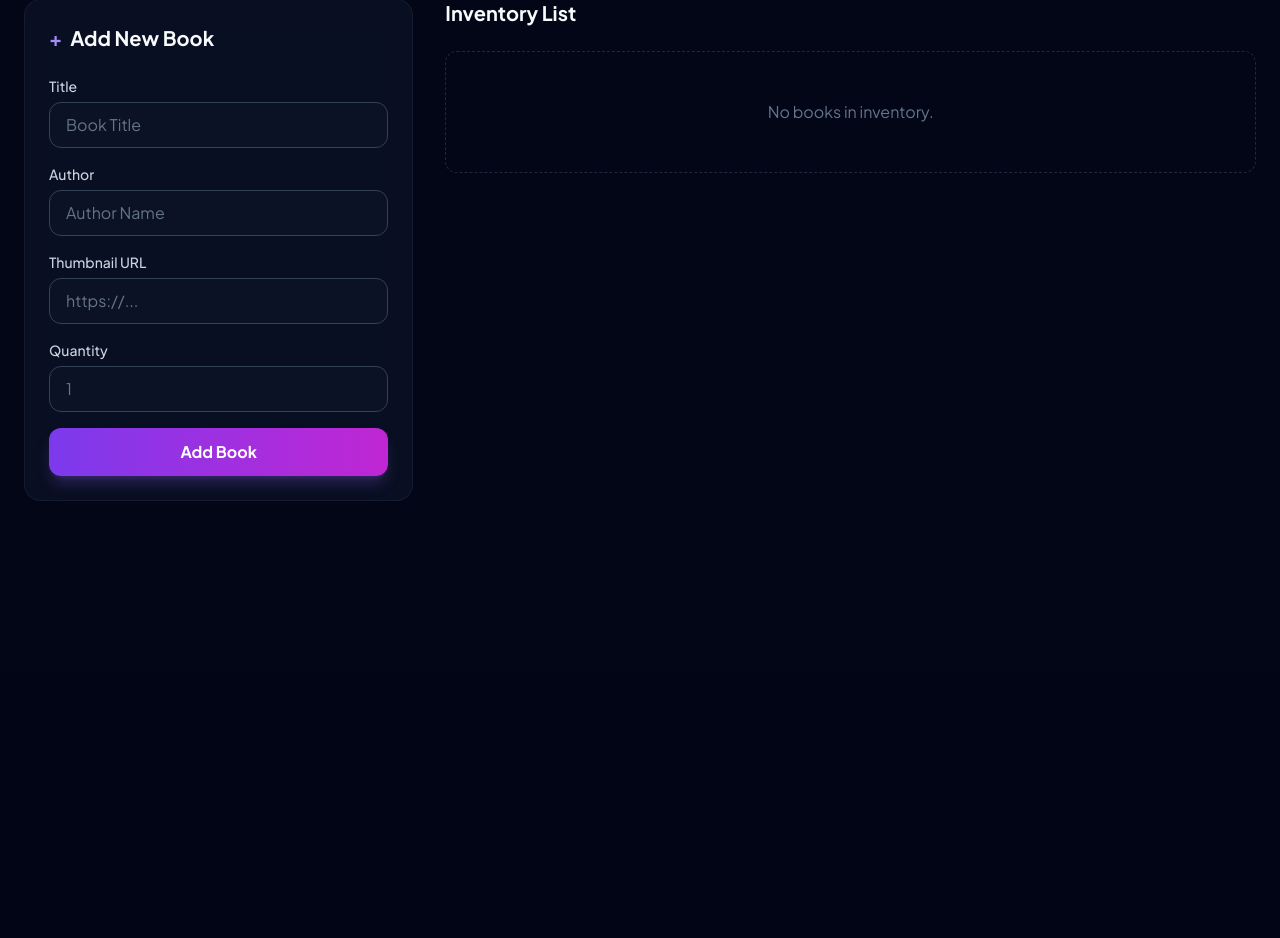
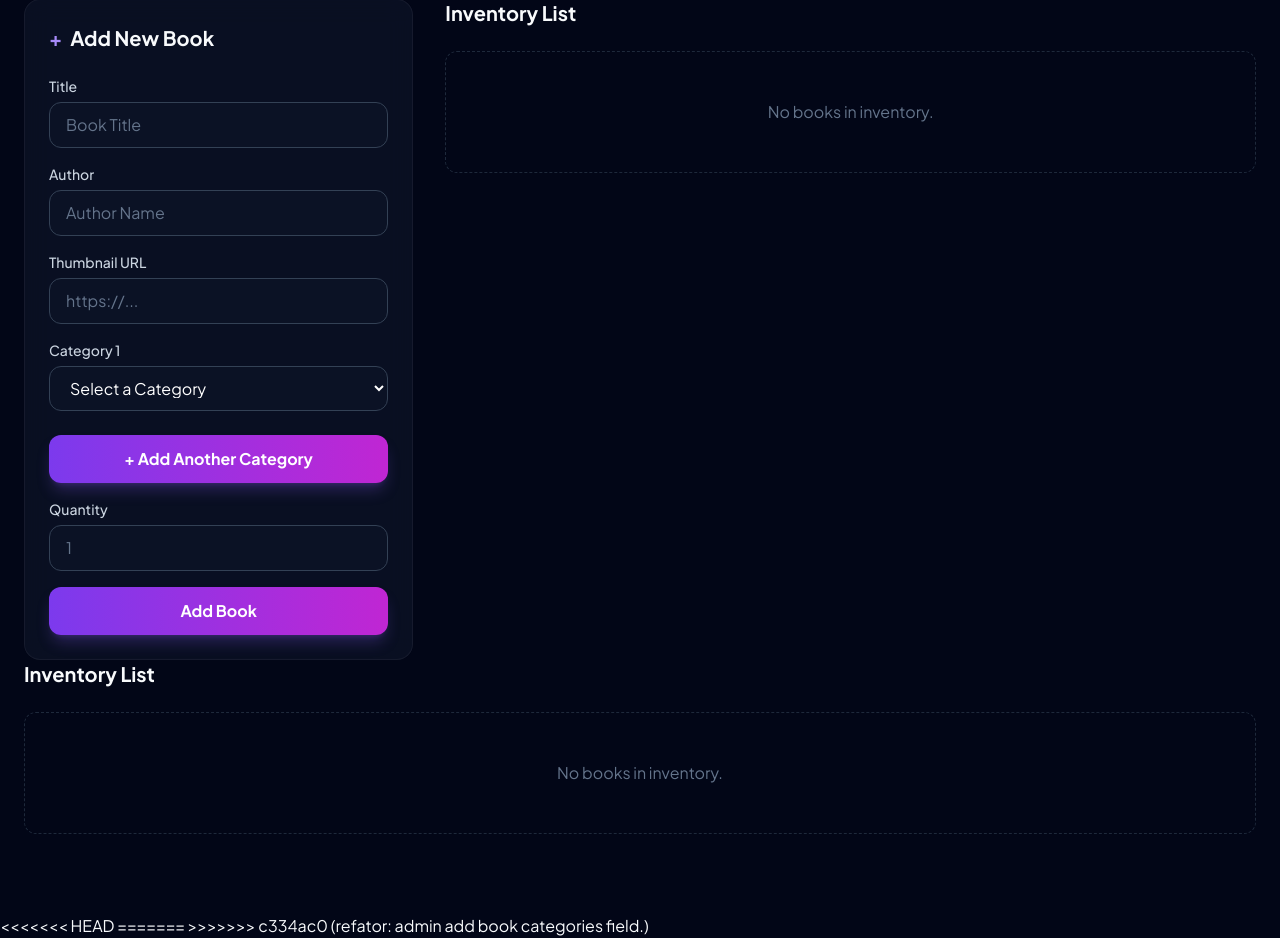
Before and after one commit to Pedrocrlx/library-management-system, a Django app: template django-app/library/templates/admin-manage.html in a window 1280 px wide. Shown: the part 129-1067 px from the top of the page. Before the commit the page ends 630 px from the top, so only its background shows below. Run offline with Django 5.2, Linux system fonts and the light colour scheme; the template is opened without the code that fills it, so the values that code supplies are empty; some libraries are stand-ins or nearby versions.

Commit message:
refator: admin add book categories field.

```diff
--- a/django-app/library/templates/admin-manage.html
+++ b/django-app/library/templates/admin-manage.html
@@ -76,6 +76,7 @@
     <!-- Main Content -->
     <main class="flex-grow pt-32 pb-20 px-6">
         <div class="max-w-7xl mx-auto grid lg:grid-cols-3 gap-8">
+
             <!-- Add Book Form -->
             <div class="lg:col-span-1">
                 <div class="glass-card rounded-2xl p-6 sticky top-32 fade-in-up">
@@ -85,74 +86,108 @@
                     <form method="post" class="space-y-4">
                         {% csrf_token %}
                         <div>
-                <label
-                  for="id_title"
-                  class="block text-sm font-medium text-slate-300 mb-1.5"
-                  >Title</label
-                >
-                <input
-                  type="text"
-                  name="title"
-                  id="id_title"
+                            <label for="id_title" class="block text-sm font-medium text-slate-300 mb-1.5">Title</label>
+                            <input type="text" name="title" id="id_title"
                                 class="w-full px-4 py-2.5 rounded-xl bg-slate-900/50 border border-slate-700 text-white placeholder-slate-500 focus:outline-none focus:ring-2 focus:ring-violet-500/50 focus:border-violet-500 transition-all"
-                  placeholder="Book Title"
-                  required
-                />
+                                placeholder="Book Title" required>
                         </div>
                         <div>
-                <label
-                  for="id_author"
-                  class="block text-sm font-medium text-slate-300 mb-1.5"
-                  >Author</label
-                >
-                <input
-                  type="text"
-                  name="author"
-                  id="id_author"
+                            <label for="id_author"
+                                class="block text-sm font-medium text-slate-300 mb-1.5">Author</label>
+                            <input type="text" name="author" id="id_author"
                                 class="w-full px-4 py-2.5 rounded-xl bg-slate-900/50 border border-slate-700 text-white placeholder-slate-500 focus:outline-none focus:ring-2 focus:ring-violet-500/50 focus:border-violet-500 transition-all"
-                  placeholder="Author Name"
-                  required
-                />
+                                placeholder="Author Name" required>
                         </div>
                         <div>
-                <label
-                  for="id_thumbnail"
-                  class="block text-sm font-medium text-slate-300 mb-1.5"
-                  >Thumbnail URL</label
-                >
-                <input
-                  type="url"
-                  name="thumbnail"
-                  id="id_thumbnail"
+                            <label for="id_thumbnail" class="block text-sm font-medium text-slate-300 mb-1.5">Thumbnail
+                                URL</label>
+                            <input type="url" name="thumbnail" id="id_thumbnail"
                                 class="w-full px-4 py-2.5 rounded-xl bg-slate-900/50 border border-slate-700 text-white placeholder-slate-500 focus:outline-none focus:ring-2 focus:ring-violet-500/50 focus:border-violet-500 transition-all"
-                  placeholder="https://..."
-                  required
-                />
+                                placeholder="https://..." required>
+                        </div>
+                        <div id="categories-container">
+                            <div>
+                                <label for="id_category" class="block text-sm font-medium text-slate-300 mb-1.5">Category 1</label>
+                                <select name="category_1" id="id_category" class="w-full px-4 py-2.5 rounded-xl bg-slate-900/50 border border-slate-700 text-white placeholder-slate-500 focus:outline-none focus:ring-2 focus:ring-violet-500/50 focus:border-violet-500 transition-all">
+                                    <option value="" disabled selected>Select a Category</option>
+                                    {% for category in all_categories %}
+                                        <option value="{{ category.id }}"
+                                            {% if request.GET.q == category.category_name %} selected {% endif %}>
+                                            {{ category.category_name }}
+                                        </option>
+                                    {% endfor %}
+                                </select>
+                            </div>
+                        </div>
+                        <div class="mt-3">
+                            <button type="button" id="add-category-btn" class="w-full py-3 bg-gradient-to-r from-violet-600 to-fuchsia-600 hover:from-violet-500 hover:to-fuchsia-500 text-white font-bold rounded-xl shadow-lg shadow-violet-500/25 transition-all hover:-translate-y-0.5 mt-2">
+                                + Add Another Category
+                            </button>
                         </div>
                         <div>
-                <label
-                  for="id_quantity"
-                  class="block text-sm font-medium text-slate-300 mb-1.5"
-                  >Quantity</label
-                >
-                <input
-                  type="number"
-                  name="quantity"
-                  id="id_quantity"
-                  min="1"
+                            <label for="id_quantity"
+                                class="block text-sm font-medium text-slate-300 mb-1.5">Quantity</label>
+                            <input type="number" name="quantity" id="id_quantity" min="1"
                                 class="w-full px-4 py-2.5 rounded-xl bg-slate-900/50 border border-slate-700 text-white placeholder-slate-500 focus:outline-none focus:ring-2 focus:ring-violet-500/50 focus:border-violet-500 transition-all"
-                  placeholder="1"
-                  required
-                />
+                                placeholder="1" required>
                         </div>
-              <button
-                type="submit"
-                class="w-full py-3 bg-gradient-to-r from-violet-600 to-fuchsia-600 hover:from-violet-500 hover:to-fuchsia-500 text-white font-bold rounded-xl shadow-lg shadow-violet-500/25 transition-all hover:-translate-y-0.5 mt-2"
-              >
+                        <button type="submit"
+                            class="w-full py-3 bg-gradient-to-r from-violet-600 to-fuchsia-600 hover:from-violet-500 hover:to-fuchsia-500 text-white font-bold rounded-xl shadow-lg shadow-violet-500/25 transition-all hover:-translate-y-0.5 mt-2">
                             Add Book
                         </button>
                     </form>
                 </div>
+            </div>
+
+            <!-- Book List -->
+            <div class="lg:col-span-2 fade-in-up" style="animation-delay: 0.1s;">
+                <h2 class="text-xl font-bold mb-6">Inventory List</h2>
+                <div class="grid sm:grid-cols-2 gap-4">
+                    {% for book in books %}
+                    <div class="glass-card rounded-xl p-4 flex gap-4 group hover:border-violet-500/30 transition-all">
+                        <div class="w-20 h-28 rounded-lg bg-slate-800 flex-shrink-0 overflow-hidden">
+                            {% if book.thumbnail %}
+                            <img src="{{ book.thumbnail }}" alt="{{ book.title }}" class="w-full h-full object-cover">
+                            {% else %}
+                            <div class="w-full h-full flex items-center justify-center text-2xl">📘</div>
+                            {% endif %}
+                        </div>
+                        <div class="flex-grow flex flex-col justify-between">
+                            <div>
+                                <h3 class="font-bold text-white line-clamp-1" title="{{ book.book_name }}">{{ book.book_name }}</h3>
+                                <p class="text-slate-400 text-sm line-clamp-1">{{ book.author }}</p>
+                                <div
+                                    class="mt-2 inline-flex items-center px-2 py-0.5 rounded text-xs font-medium bg-slate-800 text-slate-300 border border-slate-700">
+                                    Qty: {{ book.quantity }}
+                                </div>
+                            </div>
+                            <form method="post" action="{% url 'admin_delete_book' book.id %}">
+                                {% csrf_token %}
+                                <button type="submit"
+                                    class="text-xs text-red-400 hover:text-red-300 hover:underline mt-2 flex items-center gap-1"
+                                    onclick="return confirm('Are you sure you want to delete this book?');">
+                                    <svg xmlns="http://www.w3.org/2000/svg" width="12" height="12" viewBox="0 0 24 24"
+                                        fill="none" stroke="currentColor" stroke-width="2" stroke-linecap="round"
+                                        stroke-linejoin="round">
+                                        <polyline points="3 6 5 6 21 6"></polyline>
+                                        <path
+                                            d="M19 6v14a2 2 0 0 1-2 2H7a2 2 0 0 1-2-2V6m3 0V4a2 2 0 0 1 2-2h4a2 2 0 0 1 2 2v2">
+                                        </path>
+                                    </svg>
+                                    Delete Book
+                                </button>
+                            </form>
+                        </div>
+                    </div>
+                    {% empty %}
+                    <div
+                        class="col-span-full py-12 text-center text-slate-500 border border-dashed border-slate-800 rounded-xl">
+                        No books in inventory.
+                    </div>
+                    {% endfor %}
+                </div>
+            </div>
+
         </div>
 
         <!-- Book List -->
@@ -265,5 +300,36 @@
         </div>
       </div>
     </main>
+<<<<<<< HEAD
   </body>
 </html>
+=======
+    <script>
+        let categoryCount = 1;
+
+
+        document.getElementById('add-category-btn').addEventListener('click', function() {
+
+        const clonedSelect = document.getElementById('id_category').cloneNode(true);
+
+        clonedSelect.id = `id_category_${categoryCount + 1}`;
+        clonedSelect.name = `category_${categoryCount + 1}`;
+
+        categoryCount++;
+
+
+        const newLabel = document.createElement('label');
+        newLabel.setAttribute('for', clonedSelect.id);
+        newLabel.classList.add('block', 'text-sm', 'font-medium', 'text-slate-300', 'mb-1.5', 'pt-3');
+        newLabel.textContent = `Category ${categoryCount}`;
+
+        const container = document.getElementById('categories-container');
+        container.appendChild(newLabel);
+        container.appendChild(clonedSelect);
+        });
+    </script>
+
+</body>
+
+</html>
+>>>>>>> c334ac0 (refator: admin add book categories field.)
--- a/django-app/library/urls.py
+++ b/django-app/library/urls.py
@@ -1,5 +1,5 @@
 from django.urls import path
-from .views import index, auth_logout, update_book, user_login, user_register, admin_dashboard, user_dashboard, admin_manage, borrow_book, return_book, admin_delete_book
+from .views import index, auth_logout, update_book, user_login, user_register, admin_dashboard, user_dashboard, admin_manage, borrow_book, return_book, admin_delete_book, add_category
 
 urlpatterns = [
     path("", index, name="index"),
@@ -13,4 +13,5 @@
     path('borrow/<int:book_id>/', borrow_book, name='borrow_book'),
     path("return/<int:borrow_id>/", return_book, name="return_book"),
     path("dashboard/admin/<int:book_id>/delete", admin_delete_book, name="admin_delete_book"),
+    path('add-category/', add_category, name='add_category'),
 ]
```
Also changed, not shown: django-app/library/forms.py (+14 -1 lines), django-app/library/views.py (+24 -10 lines). Lines whose indentation alone changed are shown as unchanged.
